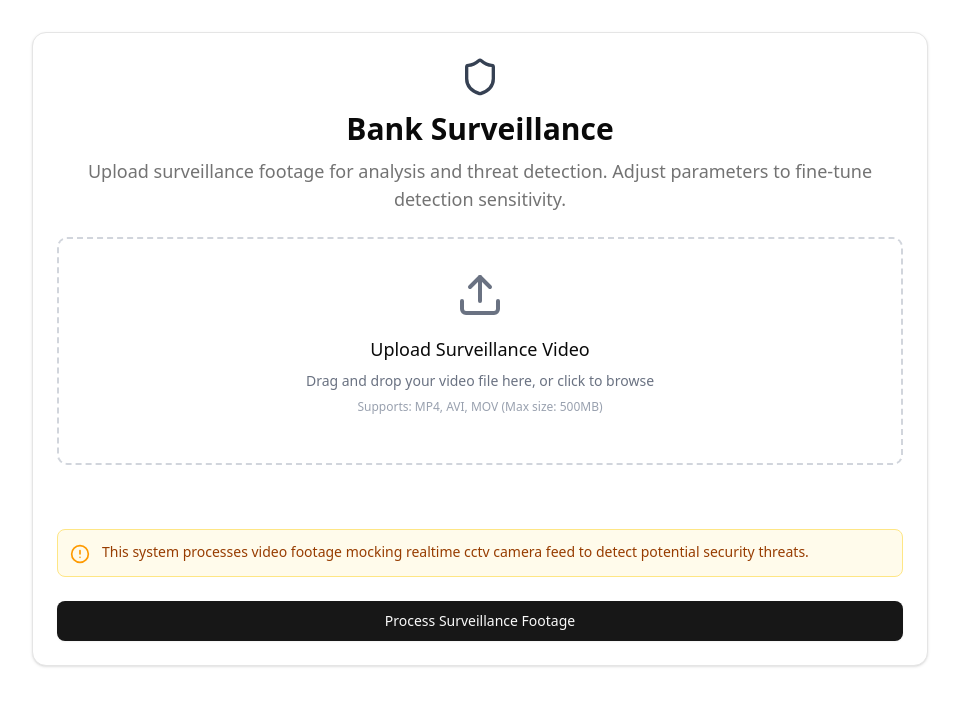
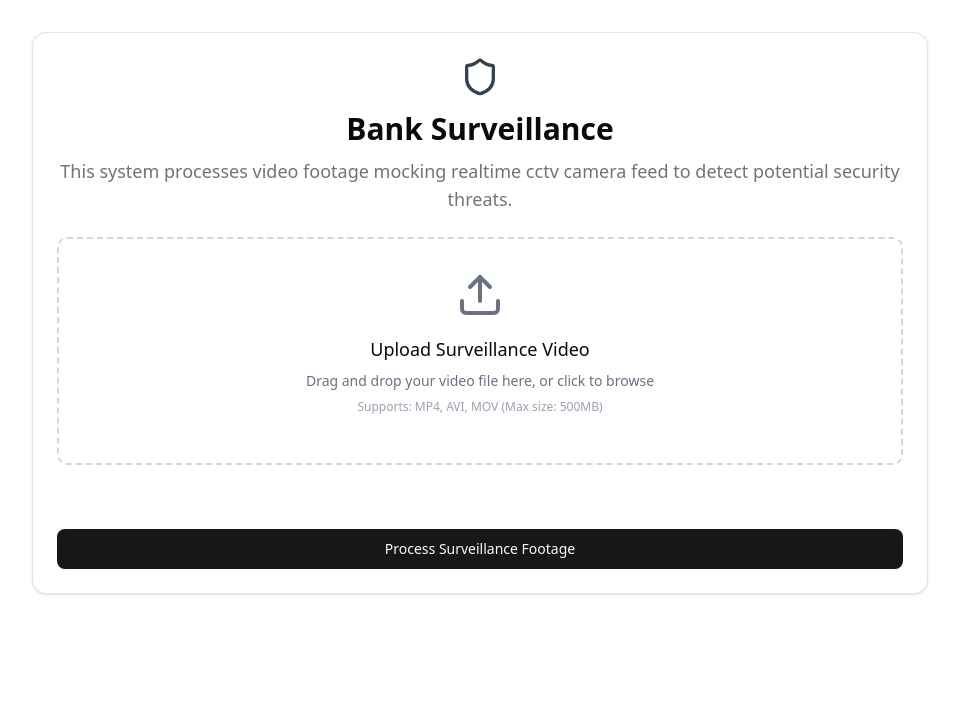
Before and after one commit to abhirajranjan/bank_surveillance, a React (Vite) app in the folder frontend/: page / in a window 1280 px wide. Shown: the top 706 px of the page, without its empty margins (160-1119 px from the left). Built offline with nearby package versions, Linux system fonts and the light colour scheme.

Commit message:
fix: design

```diff
--- a/frontend/src/components/UploadScreen.jsx
+++ b/frontend/src/components/UploadScreen.jsx
@@ -80,8 +80,7 @@ function BankSurveillance({ onVideoUploaded }) {
           </div>
           <CardTitle className="text-3xl font-bold">Bank Surveillance</CardTitle>
           <CardDescription className="text-lg">
-            Upload surveillance footage for analysis and threat detection. Adjust parameters to fine-tune detection
-            sensitivity.
+            This system processes video footage mocking realtime cctv camera feed to detect potential security threats.
           </CardDescription>
         </CardHeader>
         <CardContent className="space-y-6">
@@ -167,12 +166,12 @@ function BankSurveillance({ onVideoUploaded }) {
             </div>
           </div>
 
-          <div className="bg-amber-50 border border-amber-200 rounded-md p-3 flex items-start space-x-3">
+          {/* <div className="bg-amber-50 border border-amber-200 rounded-md p-3 flex items-start space-x-3">
             <AlertCircle className="h-5 w-5 text-amber-500 mt-0.5" />
             <p className="text-sm text-amber-800">
               This system processes video footage mocking realtime cctv camera feed to detect potential security threats.
             </p>
-          </div>
+          </div> */}
         </CardContent>
         <CardFooter>
           <Button
```
Also changed, not shown: 2 other files (tests, documents, lock files or other folders).
